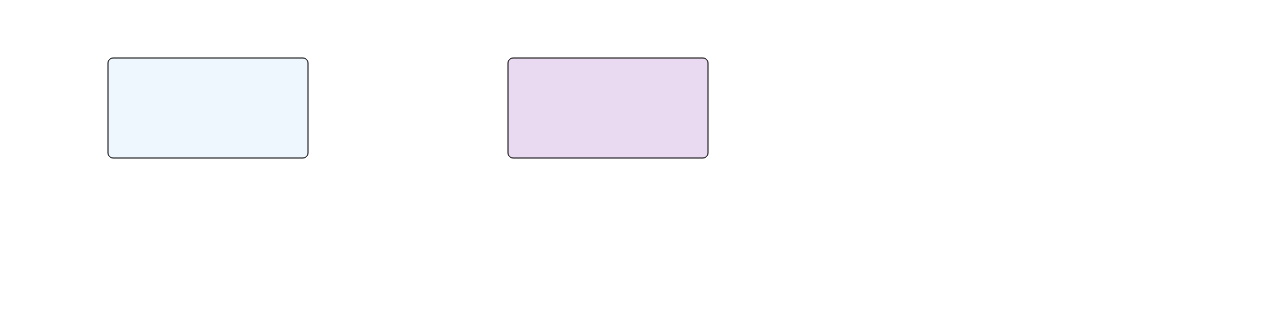
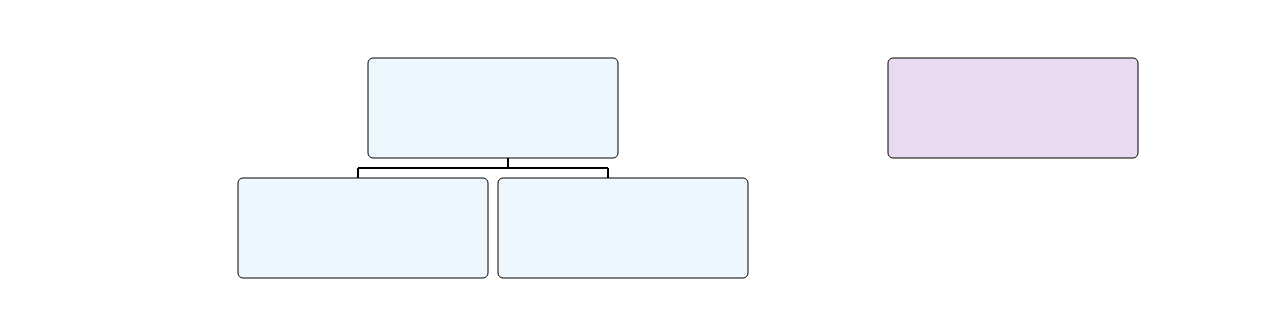
Before and after one commit to yakovkargiev/drevo, a plain HTML site: page index.html in a window 1280 px wide. Shown: the top 318 px of the page. Drawn offline with Linux system fonts and the light colour scheme.

Commit message:
Update index.html

```diff
--- a/index.html
+++ b/index.html
@@ -5,8 +5,18 @@
 </head>
 <body>
   <svg width="2000" height="1000">
-<rect x="100" y="50" width="200" height="100" fill="#edf7fd" rx="5" stroke-width="1" stroke="#000" />
-<rect x="500" y="50" width="200" height="100" fill="#e9daf1" rx="5" stroke-width="1" stroke="#000" />
+
+<path d="M350,160 L350,180" stroke="black" stroke-width="2" fill="none"/>
+<path d="M600,160 L600,180" stroke="black" stroke-width="2" fill="none"/>
+<path d="M500,140 L500,160" stroke="black" stroke-width="2" fill="none"/>
+
+<path d="M350,160 L600,160" stroke="black" stroke-width="2" fill="none"/>
+
+<rect x="360" y="50" width="250" height="100" fill="#edf7fd" rx="5" stroke-width="1" stroke="#000" />
+<rect x="230" y="170" width="250" height="100" fill="#edf7fd" rx="5" stroke-width="1" stroke="#000" />
+<rect x="490" y="170" width="250" height="100" fill="#edf7fd" rx="5" stroke-width="1" stroke="#000" />
+
+<rect x="880" y="50" width="250" height="100" fill="#e9daf1" rx="5" stroke-width="1" stroke="#000" />
   </svg>
 </body>
 </html>
```
